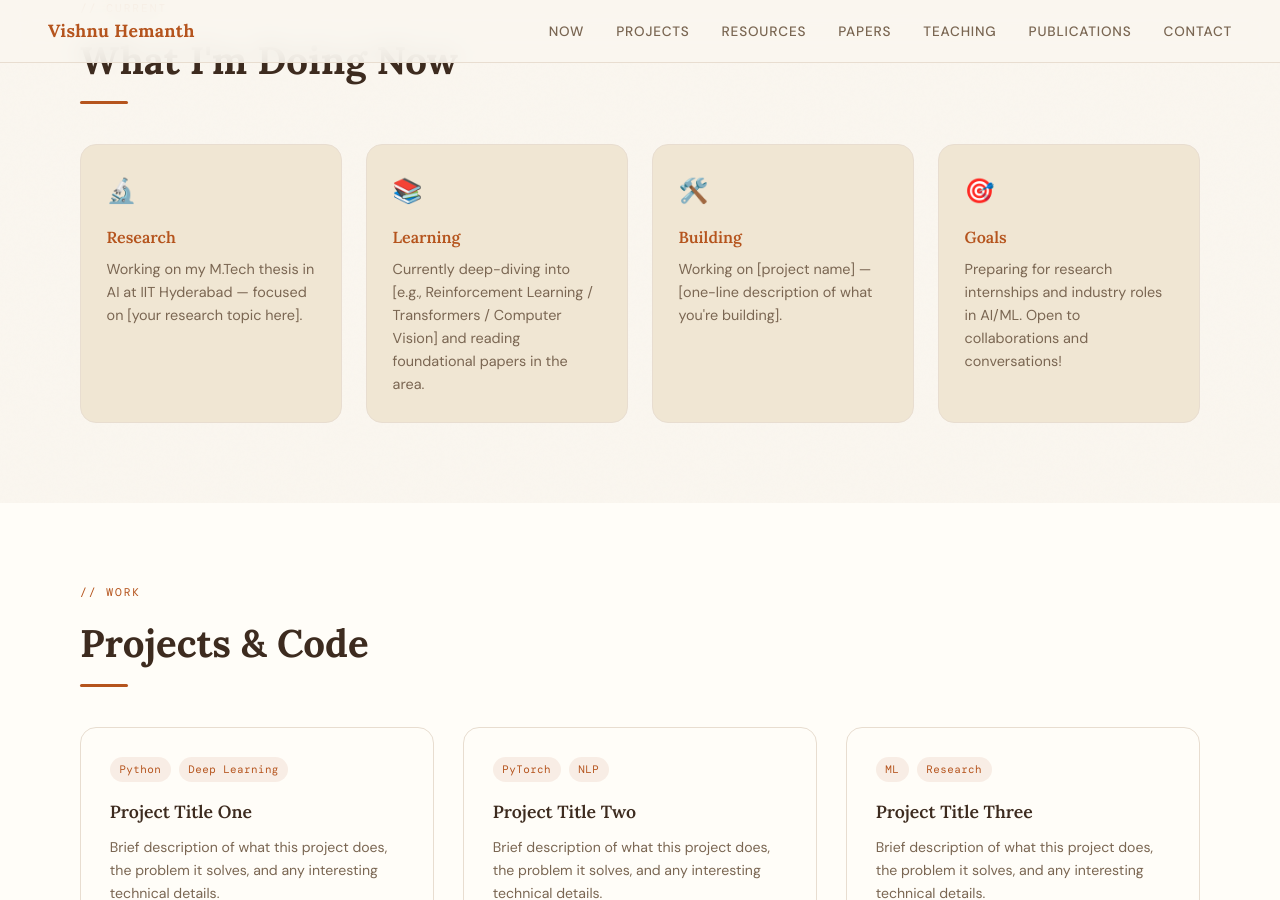
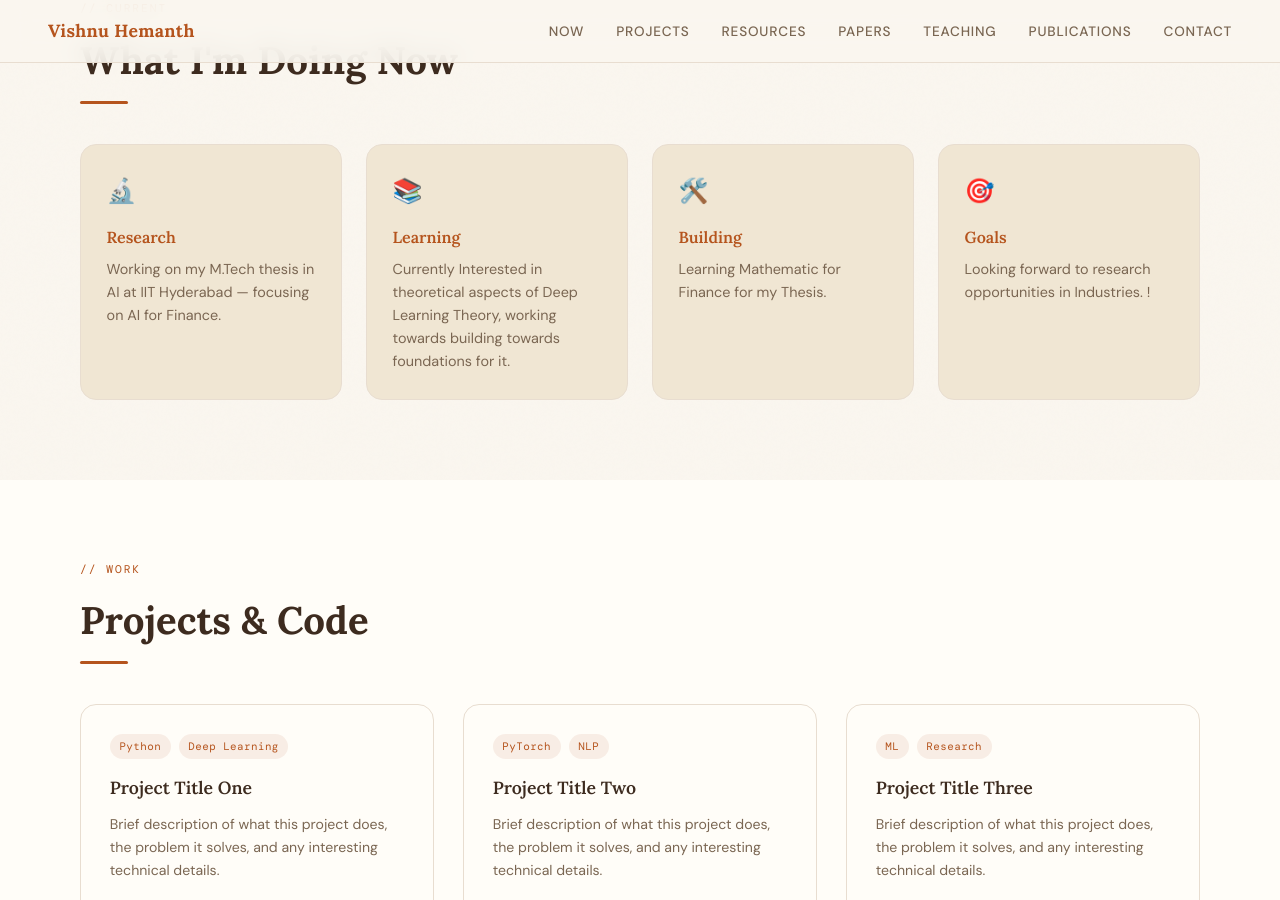
Before and after one commit to vishnuhemanth27/vishnuhemanth27.github.io, a Jekyll site: the page index.html, which Jekyll copies as it is, in a window 1280 px wide and 900 px high, scrolled down 981 px. Built offline with Jekyll 4.4.1, drawn with Linux system fonts in a browser that asks for light colours; some of the changed text lies outside the part shown.

Commit message:
Update index.html

```diff
--- a/index.html
+++ b/index.html
@@ -739,22 +739,22 @@
       <div class="now-card">
         <div class="now-card-icon">🔬</div>
         <h3>Research</h3>
-        <p>Working on my M.Tech thesis in AI at IIT Hyderabad — focused on [your research topic here].</p>
+        <p>Working on my M.Tech thesis in AI at IIT Hyderabad — focusing on AI for Finance.</p>
       </div>
       <div class="now-card">
         <div class="now-card-icon">📚</div>
         <h3>Learning</h3>
-        <p>Currently deep-diving into [e.g., Reinforcement Learning / Transformers / Computer Vision] and reading foundational papers in the area.</p>
+        <p>Currently Interested in theoretical aspects of Deep Learning Theory, working towards building towards foundations for it.</p>
       </div>
       <div class="now-card">
         <div class="now-card-icon">🛠️</div>
         <h3>Building</h3>
-        <p>Working on [project name] — [one-line description of what you're building].</p>
+        <p> Learning Mathematic for Finance for my Thesis.</p>
       </div>
       <div class="now-card">
         <div class="now-card-icon">🎯</div>
         <h3>Goals</h3>
-        <p>Preparing for research internships and industry roles in AI/ML. Open to collaborations and conversations!</p>
+        <p> Looking forward to research opportunities in Industries. !</p>
       </div>
     </div>
   </div>
@@ -856,6 +856,7 @@
 </section>
 
 <!-- ── PAPERS ── -->
+  <!--
 <section id="papers">
   <div class="reveal">
     <p class="section-label">// reading</p>
@@ -891,7 +892,7 @@
     </div>
   </div>
 </section>
-
+-->
 <!-- ── TEACHING ASSISTANTSHIP ── -->
 <section id="ta">
   <div class="reveal">
@@ -905,6 +906,23 @@
         <h3>Probability and Random Variables</h3>
         <p>IIT Hyderabad · Aug 2024 – Nov 2024</p>
         <p style="margin-top:0.3rem; font-size:0.83rem; color:var(--dusk);">Conducted tutorial sessions, assisted in grading, and helped students with problem sets.</p>
+      </div>
+    </div>
+        <div class="ta-card">
+      <div class="ta-badge"><i class="fas fa-chalkboard-teacher"></i></div>
+      <div>
+        <h3>Concentration Inequalities and Learning Theory</h3>
+        <p>IIT Hyderabad · Aug 2025 – Nov 2025</p>
+        <p style="margin-top:0.3rem; font-size:0.83rem; color:var(--dusk);">Your responsibilities here.</p>
+      </div>
+    </div>
+
+     <div class="ta-card">
+      <div class="ta-badge"><i class="fas fa-chalkboard-teacher"></i></div>
+      <div>
+        <h3>AI for Humanity</h3>
+        <p>IIT Hyderabad · Jan 2026 – Apr 2026</p>
+        <p style="margin-top:0.3rem; font-size:0.83rem; color:var(--dusk);">Your responsibilities here.</p>
       </div>
     </div>
 
@@ -936,9 +954,9 @@
 
         <!-- UPDATE: Add your undergraduate and other education -->
         <div class="timeline-item">
-          <div class="timeline-date">2020 – 2024</div>
-          <h3>B.Tech – [Your Branch]</h3>
-          <p>[Your Undergrad University Name]</p>
+          <div class="timeline-date">2017 – 2021</div>
+
+          <p>JNTUA College of Engineering Kalikiri</p>
           <span class="tag">Engineering</span>
         </div>
 
```
